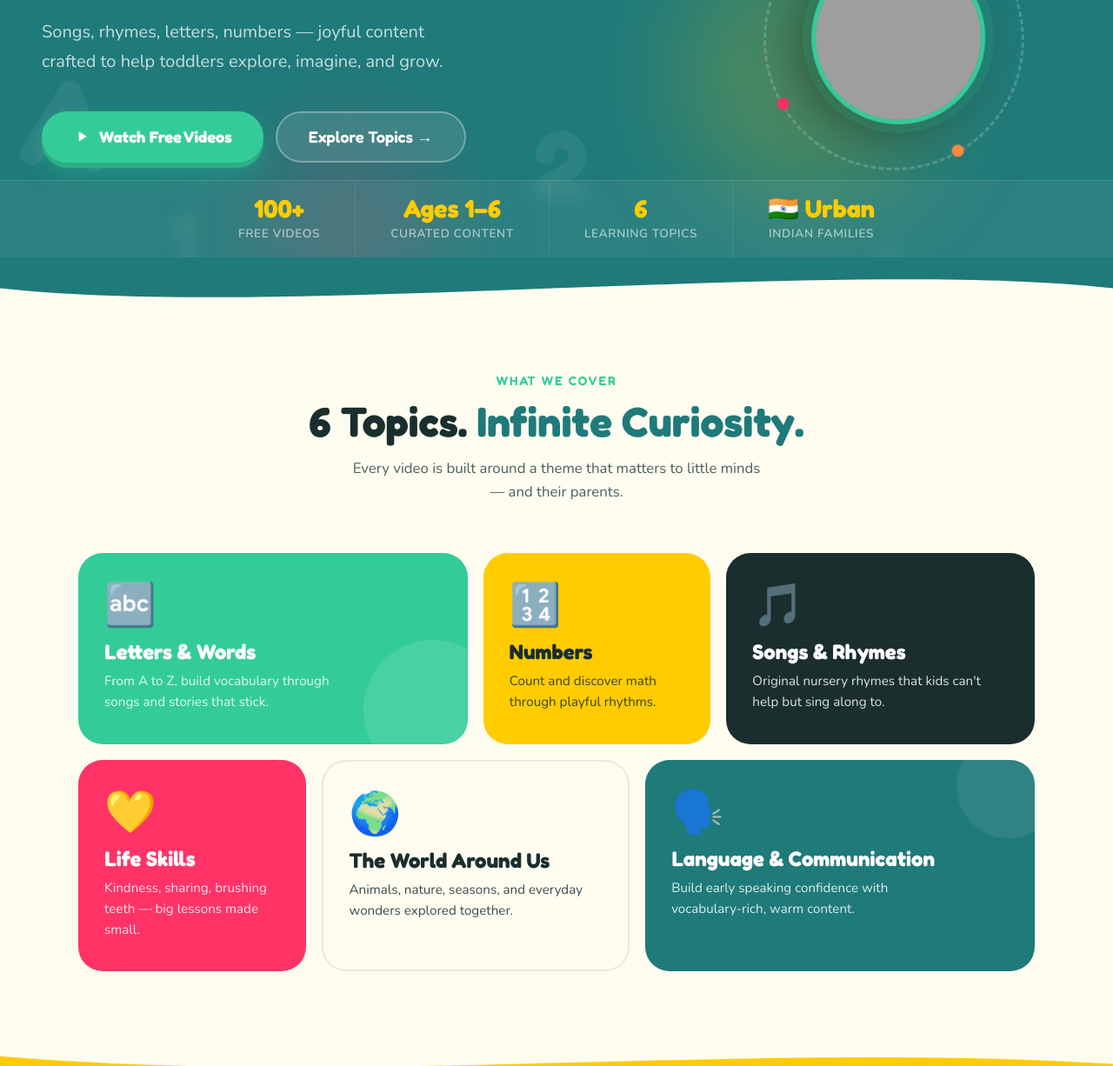
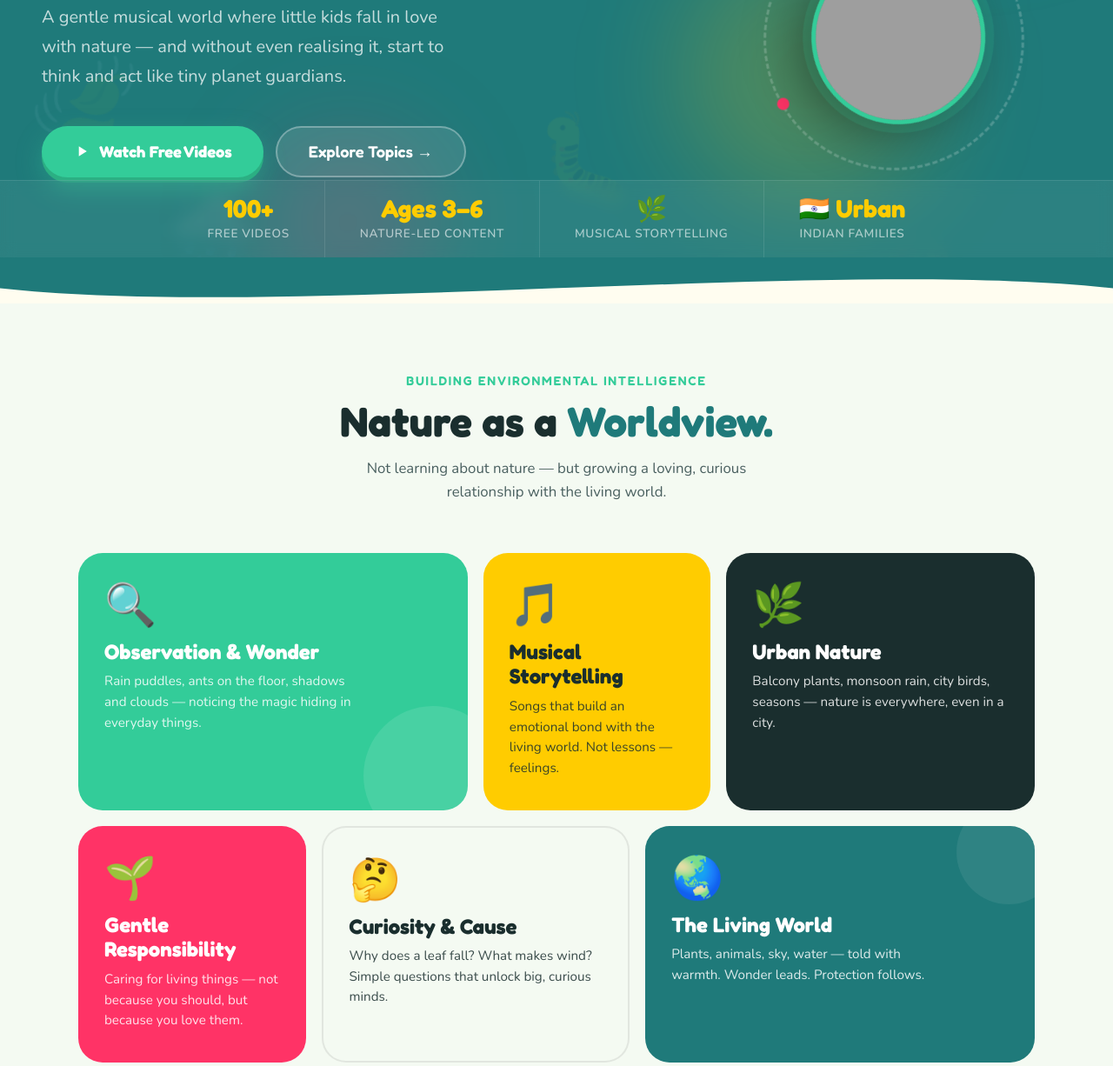
Before and after one commit to rama-kikoo/my-portfolio, a plain HTML site: page index.html in a window 1280 px wide. Shown: the part 504-1730 px from the top of the page at 87% size. Drawn offline with nearby package versions, Linux system fonts and the light colour scheme; grey boxes are pictures that could not be loaded.

Commit message:
Rebrand: Environmental Intelligence positioning and Tiny Planet Guardians messaging

```diff
--- a/index.html
+++ b/index.html
@@ -3,7 +3,7 @@
 <head>
   <meta charset="UTF-8" />
   <meta name="viewport" content="width=device-width, initial-scale=1.0" />
-  <title>Kikoo Club — Where Little Learners Grow</title>
+  <title>Kikoo Club — Raising Tiny Planet Guardians</title>
   <link rel="preconnect" href="https://fonts.googleapis.com" />
   <link rel="preconnect" href="https://fonts.gstatic.com" crossorigin />
   <link href="https://fonts.googleapis.com/css2?family=Fredoka:wght@400;500;600;700&family=Nunito:wght@400;600;700;800&display=swap" rel="stylesheet" />
@@ -14,14 +14,15 @@
       --teal:        #33CC99;
       --teal-mid:    #2BAF83;
       --teal-dark:   #1F7A7A;
+      --forest:      #2D6A4F;
       --yellow:      #FFCC00;
       --yellow-dark: #E6B800;
       --pink:        #FF3366;
       --pink-dark:   #CC1144;
-      --purple:      #C084FC;
-      --blue:        #60B4FF;
-      --orange:      #FF8C42;
-      --cream:       #FFFDF0;
+      --sky:         #74C0FC;
+      --earth:       #A0785A;
+      --moss:        #52B788;
+      --cream:       #F4FAF2;
       --white:       #FFFFFF;
       --ink:         #1A2E2E;
       --ink-light:   #4A6060;
@@ -844,26 +845,26 @@
     <div class="hero-blob blob-2"></div>
     <div class="hero-blob blob-3"></div>
 
-    <!-- Floating background letters -->
-    <span class="hero-bg-letter" style="font-size:9rem;left:2%;top:100%;animation-duration:18s;animation-delay:0s;">A</span>
-    <span class="hero-bg-letter" style="font-size:6rem;left:15%;top:100%;animation-duration:22s;animation-delay:3s;">1</span>
-    <span class="hero-bg-letter" style="font-size:11rem;left:30%;top:100%;animation-duration:16s;animation-delay:6s;">B</span>
-    <span class="hero-bg-letter" style="font-size:7rem;left:48%;top:100%;animation-duration:20s;animation-delay:1s;">2</span>
-    <span class="hero-bg-letter" style="font-size:8rem;left:62%;top:100%;animation-duration:14s;animation-delay:9s;">C</span>
-    <span class="hero-bg-letter" style="font-size:5rem;left:78%;top:100%;animation-duration:24s;animation-delay:4s;">3</span>
+    <!-- Floating background nature elements -->
+    <span class="hero-bg-letter" style="font-size:7rem;left:2%;top:100%;animation-duration:18s;animation-delay:0s;">🍃</span>
+    <span class="hero-bg-letter" style="font-size:5rem;left:15%;top:100%;animation-duration:22s;animation-delay:3s;">🌧️</span>
+    <span class="hero-bg-letter" style="font-size:8rem;left:30%;top:100%;animation-duration:16s;animation-delay:6s;">🌿</span>
+    <span class="hero-bg-letter" style="font-size:6rem;left:48%;top:100%;animation-duration:20s;animation-delay:1s;">🐛</span>
+    <span class="hero-bg-letter" style="font-size:7rem;left:62%;top:100%;animation-duration:14s;animation-delay:9s;">🌱</span>
+    <span class="hero-bg-letter" style="font-size:5rem;left:78%;top:100%;animation-duration:24s;animation-delay:4s;">🍂</span>
 
     <div class="hero-content">
       <div class="hero-pill">
         <span class="hero-pill-dot"></span>
-        For Indian Urban Families &nbsp;·&nbsp; Ages 1–6
+        Environmental Intelligence &nbsp;·&nbsp; Ages 3–6
       </div>
       <h1>
-        Where Little<br />
-        <span class="accent-teal">Learners</span><br />
-        <span class="accent-yellow">Come Alive</span>
+        Raising<br />
+        <span class="accent-teal">Tiny Planet</span><br />
+        <span class="accent-yellow">Guardians</span>
       </h1>
       <p class="hero-sub">
-        Songs, rhymes, letters, numbers — joyful content crafted to help toddlers explore, imagine, and grow.
+        A gentle musical world where little kids fall in love with nature — and without even realising it, start to think and act like tiny planet guardians.
       </p>
       <div class="hero-actions">
         <a class="btn-hero-primary" href="https://www.youtube.com/@Kikooclub" target="_blank" rel="noopener">
@@ -900,12 +901,12 @@
         <span class="stat-label">Free Videos</span>
       </div>
       <div class="stat-item">
-        <span class="stat-num">Ages 1–6</span>
-        <span class="stat-label">Curated Content</span>
+        <span class="stat-num">Ages 3–6</span>
+        <span class="stat-label">Nature-Led Content</span>
       </div>
       <div class="stat-item">
-        <span class="stat-num">6</span>
-        <span class="stat-label">Learning Topics</span>
+        <span class="stat-num">🌿</span>
+        <span class="stat-label">Musical Storytelling</span>
       </div>
       <div class="stat-item">
         <span class="stat-num">🇮🇳 Urban</span>
@@ -924,42 +925,42 @@
   <!-- ── TOPICS ── -->
   <section class="topics-section" id="topics">
     <div class="section-header reveal">
-      <span class="section-eyebrow">What We Cover</span>
-      <h2 class="section-title">6 Topics. <span>Infinite Curiosity.</span></h2>
-      <p class="section-desc">Every video is built around a theme that matters to little minds — and their parents.</p>
+      <span class="section-eyebrow">Building Environmental Intelligence</span>
+      <h2 class="section-title">Nature as a <span>Worldview.</span></h2>
+      <p class="section-desc">Not learning about nature — but growing a loving, curious relationship with the living world.</p>
     </div>
 
     <div class="topics-grid">
       <div class="topic-card tc-1 reveal reveal-delay-1">
-        <span class="topic-emoji">🔤</span>
-        <h3 class="topic-name">Letters & Words</h3>
-        <p class="topic-desc">From A to Z, build vocabulary through songs and stories that stick.</p>
+        <span class="topic-emoji">🔍</span>
+        <h3 class="topic-name">Observation & Wonder</h3>
+        <p class="topic-desc">Rain puddles, ants on the floor, shadows and clouds — noticing the magic hiding in everyday things.</p>
         <div class="deco-circle"></div>
       </div>
       <div class="topic-card tc-2 reveal reveal-delay-2">
-        <span class="topic-emoji">🔢</span>
-        <h3 class="topic-name">Numbers</h3>
-        <p class="topic-desc">Count and discover math through playful rhythms.</p>
+        <span class="topic-emoji">🎵</span>
+        <h3 class="topic-name">Musical Storytelling</h3>
+        <p class="topic-desc">Songs that build an emotional bond with the living world. Not lessons — feelings.</p>
       </div>
       <div class="topic-card tc-3 reveal reveal-delay-3">
-        <span class="topic-emoji">🎵</span>
-        <h3 class="topic-name">Songs & Rhymes</h3>
-        <p class="topic-desc">Original nursery rhymes that kids can't help but sing along to.</p>
+        <span class="topic-emoji">🌿</span>
+        <h3 class="topic-name">Urban Nature</h3>
+        <p class="topic-desc">Balcony plants, monsoon rain, city birds, seasons — nature is everywhere, even in a city.</p>
       </div>
       <div class="topic-card tc-4 reveal reveal-delay-1">
-        <span class="topic-emoji">💛</span>
-        <h3 class="topic-name">Life Skills</h3>
-        <p class="topic-desc">Kindness, sharing, brushing teeth — big lessons made small.</p>
+        <span class="topic-emoji">🌱</span>
+        <h3 class="topic-name">Gentle Responsibility</h3>
+        <p class="topic-desc">Caring for living things — not because you should, but because you love them.</p>
       </div>
       <div class="topic-card tc-5 reveal reveal-delay-2">
-        <span class="topic-emoji">🌍</span>
-        <h3 class="topic-name">The World Around Us</h3>
-        <p class="topic-desc">Animals, nature, seasons, and everyday wonders explored together.</p>
+        <span class="topic-emoji">🤔</span>
+        <h3 class="topic-name">Curiosity & Cause</h3>
+        <p class="topic-desc">Why does a leaf fall? What makes wind? Simple questions that unlock big, curious minds.</p>
       </div>
       <div class="topic-card tc-6 reveal reveal-delay-3">
-        <span class="topic-emoji">🗣️</span>
-        <h3 class="topic-name">Language & Communication</h3>
-        <p class="topic-desc">Build early speaking confidence with vocabulary-rich, warm content.</p>
+        <span class="topic-emoji">🌏</span>
+        <h3 class="topic-name">The Living World</h3>
+        <p class="topic-desc">Plants, animals, sky, water — told with warmth. Wonder leads. Protection follows.</p>
         <div class="deco-circle"></div>
       </div>
     </div>
@@ -977,27 +978,27 @@
     <div class="age-inner">
       <div class="section-header reveal">
         <span class="section-eyebrow">Every Stage, Every Child</span>
-        <h2 class="section-title">Made for Ages 1 – 6</h2>
-        <p class="section-desc">Content is thoughtfully matched to each developmental stage.</p>
+        <h2 class="section-title">Growing with the World</h2>
+        <p class="section-desc">Environmental intelligence develops differently at every age. Our content meets children exactly where they are.</p>
       </div>
       <div class="age-cards">
         <div class="age-card reveal reveal-delay-1">
-          <span class="age-icon">👶</span>
+          <span class="age-icon">🌸</span>
           <span class="age-range">1–2</span>
-          <span class="age-label">Babies</span>
-          <p class="age-desc">Simple visuals, gentle sounds, and soothing rhymes to spark first curiosity.</p>
+          <span class="age-label">First Noticers</span>
+          <p class="age-desc">Gentle sounds, soft colours, and the first spark of wonder at leaves, rain, and tiny creatures.</p>
         </div>
         <div class="age-card reveal reveal-delay-2">
-          <span class="age-icon">🐣</span>
-          <span class="age-range">2–4</span>
-          <span class="age-label">Toddlers</span>
-          <p class="age-desc">Interactive songs and stories that build language and imagination.</p>
+          <span class="age-icon">🐛</span>
+          <span class="age-range">3–4</span>
+          <span class="age-label">Curious Explorers</span>
+          <p class="age-desc">Why questions begin. Musical stories build emotional bonds with the living world around them.</p>
         </div>
         <div class="age-card reveal reveal-delay-3">
-          <span class="age-icon">🌱</span>
+          <span class="age-icon">🌿</span>
           <span class="age-range">4–6</span>
-          <span class="age-label">Preschool</span>
-          <p class="age-desc">Letters, numbers, and life skills to get little ones ready to learn and thrive.</p>
+          <span class="age-label">Tiny Guardians</span>
+          <p class="age-desc">Observation, cause & effect, gentle care — a sustainability mindset that grows naturally, not from a lesson.</p>
         </div>
       </div>
     </div>
@@ -1022,7 +1023,7 @@
         <svg width="36" height="36" viewBox="0 0 24 24" fill="white"><path d="M8 5v14l11-7z"/></svg>
       </a>
       <h2>100+ Free Videos<br />on <em>YouTube</em></h2>
-      <p>No subscriptions. No paywalls. Just bright, joyful learning available to every family — always free.</p>
+      <p>Soft, musical nature stories. No preaching, no fear, no curriculum. Just wonder — always free, for every family.</p>
       <a class="btn-yt" href="https://www.youtube.com/@Kikooclub" target="_blank" rel="noopener">
         <svg width="22" height="22" viewBox="0 0 24 24" fill="white"><path d="M19.615 3.184c-3.604-.246-11.631-.245-15.23 0-3.897.266-4.356 2.62-4.385 8.816.029 6.185.484 8.549 4.385 8.816 3.6.245 11.626.246 15.23 0 3.897-.266 4.356-2.62 4.385-8.816-.029-6.185-.484-8.549-4.385-8.816zm-10.615 12.816v-8l8 3.993-8 4.007z"/></svg>
         Open Kikoo Club on YouTube
@@ -1040,7 +1041,7 @@
       />
       <span>Kikoo Club</span>
     </a>
-    <span class="footer-tagline">Made with love for curious little learners everywhere 💛</span>
+    <span class="footer-tagline">A gentle musical world for tiny planet guardians 🌿</span>
     <a class="footer-yt-link" href="https://www.youtube.com/@Kikooclub" target="_blank" rel="noopener">
       <svg width="16" height="16" viewBox="0 0 24 24" fill="currentColor"><path d="M19.615 3.184c-3.604-.246-11.631-.245-15.23 0-3.897.266-4.356 2.62-4.385 8.816.029 6.185.484 8.549 4.385 8.816 3.6.245 11.626.246 15.23 0 3.897-.266 4.356-2.62 4.385-8.816-.029-6.185-.484-8.549-4.385-8.816zm-10.615 12.816v-8l8 3.993-8 4.007z"/></svg>
       YouTube Channel
```
